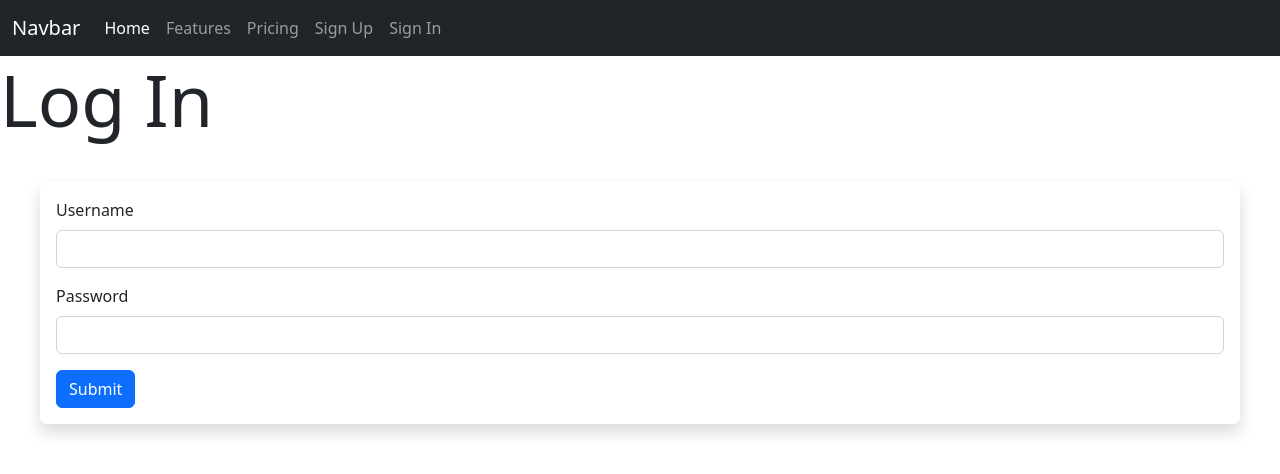
After one commit to BoonyanitMatEdu/blogdb, a Flask app: page /login/ in a window 1280 px wide. The commit adds this page. Shown: the top 474 px of the page. Run offline with Flask 3, Linux system fonts and the light colour scheme; some libraries are stand-ins or nearby versions.

Commit message:
Adding Login

```diff
--- a/app.py
+++ b/app.py
@@ -69,6 +69,28 @@ def register():
 
 @app.route('/login/', methods=['GET', 'POST'])
 def login():
+    if request.method == 'GET':
+        return render_template('login.html')
+    elif request.method == 'POST':
+        loginForm = request.form
+        username = loginForm['username']
+        cur = mysql.connection.cursor()
+        queryStatement = f"SELECT * FROM user WHERE username = '{username}'"
+        numRow = cur.execute(queryStatement)
+        if numRow > 0:
+            user =  cur.fetchone()
+            if check_password_hash(user['password'], loginForm['password']):
+                flash("Log In successful",'success')
+                return redirect('/')
+            else:
+                cur.close()
+                flash("Password doesn't match", 'danger')
+        else:
+            cur.close()
+            flash('User not found', 'danger')
+            return render_template('login.html')
+        cur.close()
+        return redirect('/')
     return render_template('login.html')
 
 @app.route('/write-blog/', methods=['GET', 'POST'])
--- /dev/null
+++ b/templates/login.html
@@ -0,0 +1,19 @@
+{% extends 'base.html' %}
+{% block content %}
+<div class="display-2">Log In</div>
+
+<div class="shadow p-3 mb-5 bg-body rounded" style="margin: 40px 40px 40px 40px;">
+<form method="POST">
+  <div class="mb-3">
+    <label for="username" class="form-label">Username</label>
+    <input type="text" class="form-control" id="username" name="username" />
+  </div>
+  <div class="mb-3">
+    <label for="password" class="form-label">Password</label>
+    <input type="password" class="form-control" id="password" name="password" />
+  </div>
+  <button type="submit" class="btn btn-primary">Submit</button>
+</form>
+</div>
+
+{% endblock %}
--- a/templates/navbar.html
+++ b/templates/navbar.html
@@ -6,10 +6,12 @@
       </button>
       <div class="collapse navbar-collapse" id="navbarNavAltMarkup">
         <div class="navbar-nav">
-          <a class="nav-link active" aria-current="page" href="#">Home</a>
+          <a class="nav-link active" aria-current="page" href="{{ url_for('index') }}">Home</a>
           <a class="nav-link" href="#">Features</a>
           <a class="nav-link" href="#">Pricing</a>
           <a class="nav-link" href="{{ url_for('register') }}">Sign Up</a>
+          <a class="nav-link" href="{{ url_for('login') }}">Sign In</a>
+
         </div>
       </div>
     </div>
```
